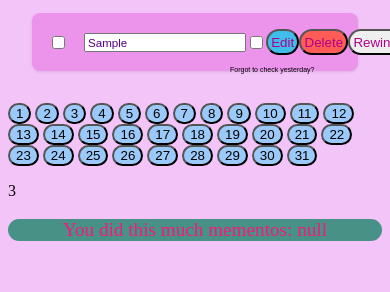
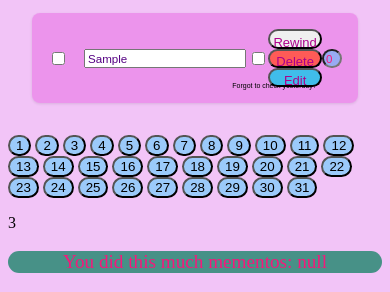
Before and after one commit to AlexandruIonascu33/habit, a plain HTML site: page index.html in a window 390 px wide. Both pictures are taken after typing "Sample" into the empty fields and a click on the input "Add". Shown: the part 597-889 px from the top of the page. Before the commit the page ends 857 px from the top, so only its background shows below. Drawn offline with Linux system fonts and the light colour scheme.

Commit message:
Update style.css

```diff
--- a/style.css
+++ b/style.css
@@ -180,7 +180,7 @@ h1 {
 
 .todo-item .actions {
 	display: flex;
-	align-items: center;
+	flex-direction: column-reverse;
 }
 .todo-item .actions button {
     border-radius: 1.5rem;
@@ -195,9 +195,9 @@ h1 {
 
     .todo-item .actions button {
         border-radius: 1.5rem;
-        display: block;
         padding: 0.2rem;
-        display: inline-block;
+        height: 1.2rem;
+       font-size: small;
         color: rgb(173, 0, 139);
         cursor: pointer;
         transition: 0.2s ease-in-out;
@@ -240,5 +240,5 @@ h1 {
 	border-radius: 1.5rem;
 	color: #f4197c;
 	font-size: .725rem;
-	width: 25%;
+	width: 20px;
 }
```
